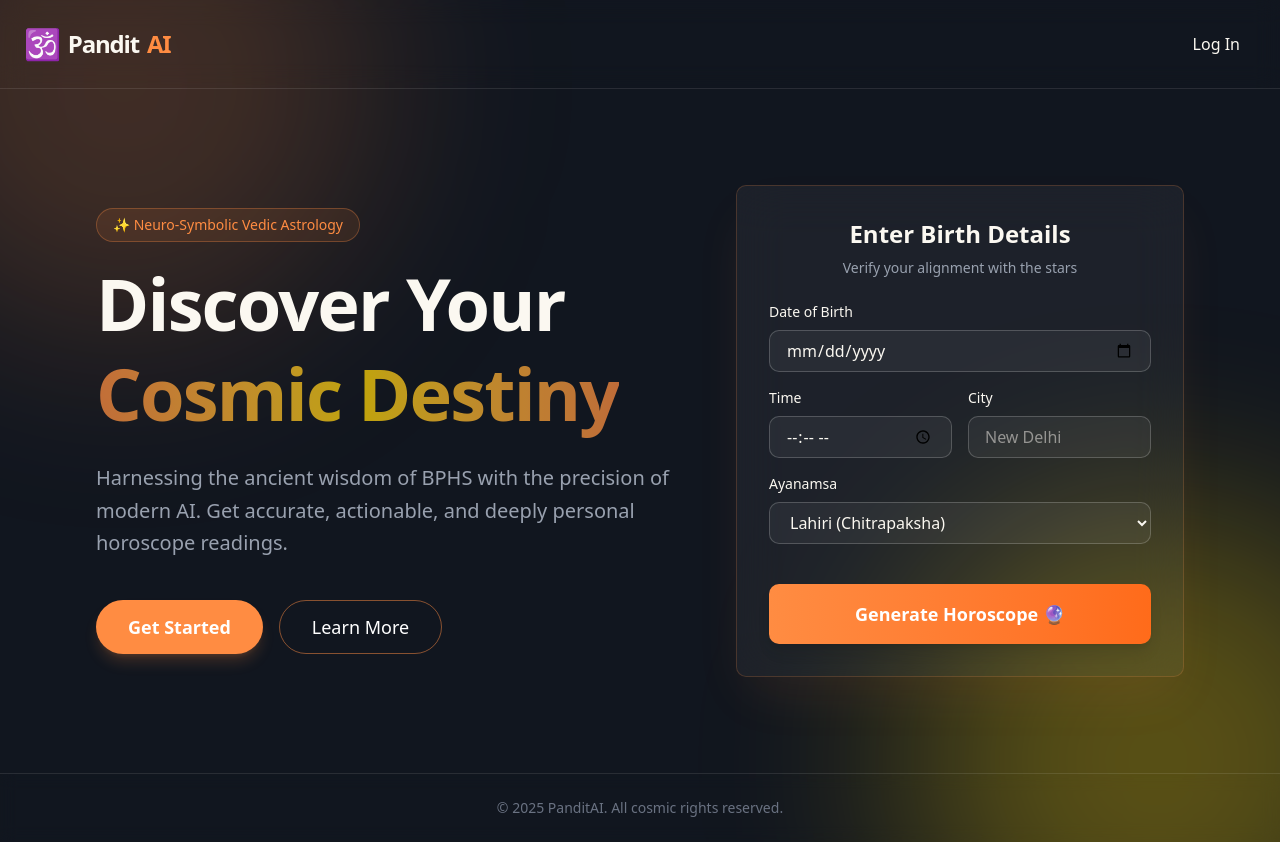
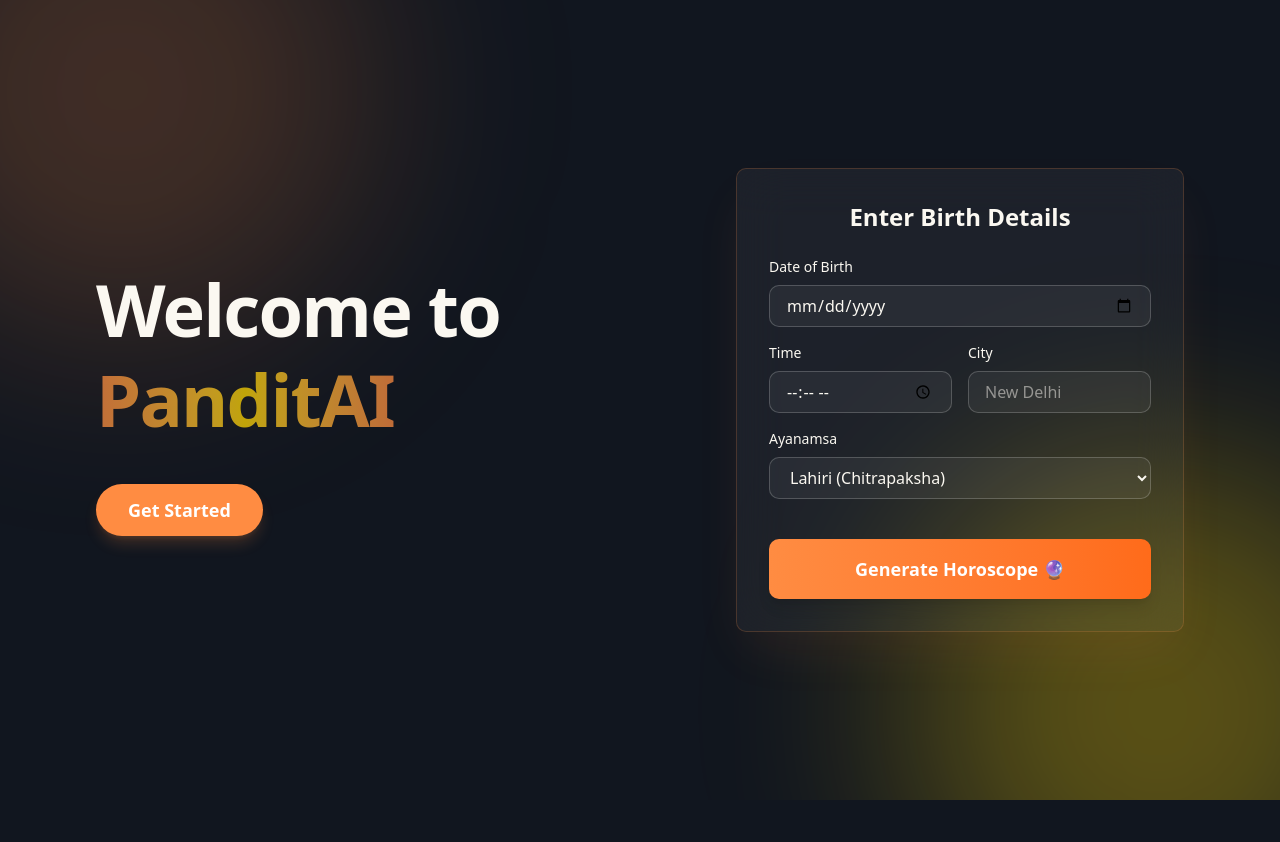
Before and after one commit to adityasharmaaaaa/PanditAI, a Next.js app in the folder frontend/: page / in a window 1280 px wide. After the commit the page ends 800 px from the top, so only its background shows below. Built offline with nearby package versions, Linux system fonts and the light colour scheme.

Commit message:
simplified frontend

```diff
--- a/frontend/src/app/page.tsx
+++ b/frontend/src/app/page.tsx
@@ -6,39 +6,20 @@
       <div className="absolute bottom-[-20%] right-[-10%] w-[500px] h-[500px] bg-[#ffd700]/30 rounded-full blur-[100px] pointer-events-none" />
 
       {/* Navbar */}
-      <nav className="w-full p-6 flex justify-between items-center z-10 border-b border-white/10 backdrop-blur-md">
-        <h1 className="text-2xl font-bold tracking-tighter flex items-center gap-2">
-          <span className="text-[#ff8c42] text-3xl">🕉️</span> Pandit
-          <span className="text-[#ff8c42]">AI</span>
-        </h1>
-        <button className="px-4 py-2 hover:text-[#ff8c42] transition-colors">
-          Log In
-        </button>
-      </nav>
 
       <main className="flex-1 flex flex-col lg:flex-row items-center justify-center p-6 lg:p-24 gap-12 z-10">
         {/* Left: Hero Text */}
         <div className="flex-1 text-center lg:text-left space-y-6 max-w-2xl">
-          <div className="inline-block px-4 py-1.5 rounded-full border border-[#ff8c42]/30 bg-[#ff8c42]/10 text-[#ff8c42] text-sm font-medium mb-4">
-            ✨ Neuro-Symbolic Vedic Astrology
-          </div>
           <h2 className="text-5xl lg:text-7xl font-extrabold tracking-tight leading-tight">
-            Discover Your <br />
+            Welcome to <br />
             <span className="text-transparent bg-clip-text bg-gradient-to-r from-[#ff8c42] via-[#ffd700] to-[#ff8c42] animate-pulse">
-              Cosmic Destiny
+              PanditAI
             </span>
           </h2>
-          <p className="text-xl text-gray-400 leading-relaxed">
-            Harnessing the ancient wisdom of BPHS with the precision of modern
-            AI. Get accurate, actionable, and deeply personal horoscope
-            readings.
-          </p>
+
           <div className="flex gap-4 justify-center lg:justify-start pt-4">
             <button className="bg-[#ff8c42] hover:bg-[#ff8c42]/90 text-white font-semibold px-8 py-3 text-lg rounded-full shadow-lg shadow-[#ff8c42]/20 transition-all hover:scale-105">
               Get Started
-            </button>
-            <button className="border border-[#ff8c42]/50 text-white hover:bg-[#ff8c42]/10 rounded-full px-8 py-3 text-lg transition-colors">
-              Learn More
             </button>
           </div>
         </div>
@@ -48,9 +29,6 @@
           <div className="bg-white/5 backdrop-blur-xl border border-[#ff8c42]/20 rounded-lg shadow-2xl shadow-[#ff8c42]/10 p-8">
             <div className="text-center mb-6">
               <h3 className="text-2xl font-bold mb-2">Enter Birth Details</h3>
-              <p className="text-gray-400 text-sm">
-                Verify your alignment with the stars
-              </p>
             </div>
 
             <div className="space-y-4">
@@ -119,10 +97,6 @@
           </div>
         </div>
       </main>
-
-      <footer className="w-full py-6 text-center text-gray-500 text-sm border-t border-white/10 backdrop-blur-sm z-10">
-        © 2025 PanditAI. All cosmic rights reserved.
-      </footer>
     </div>
   );
 }
```
